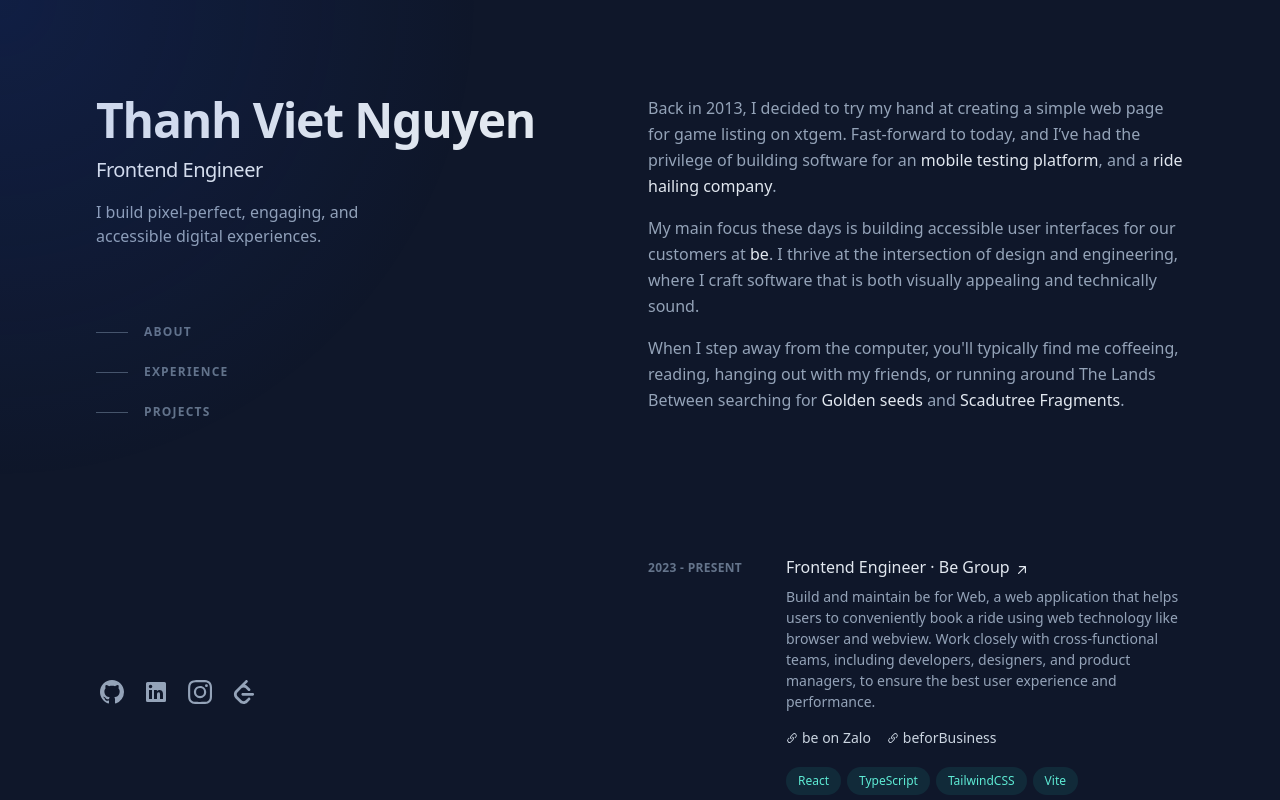
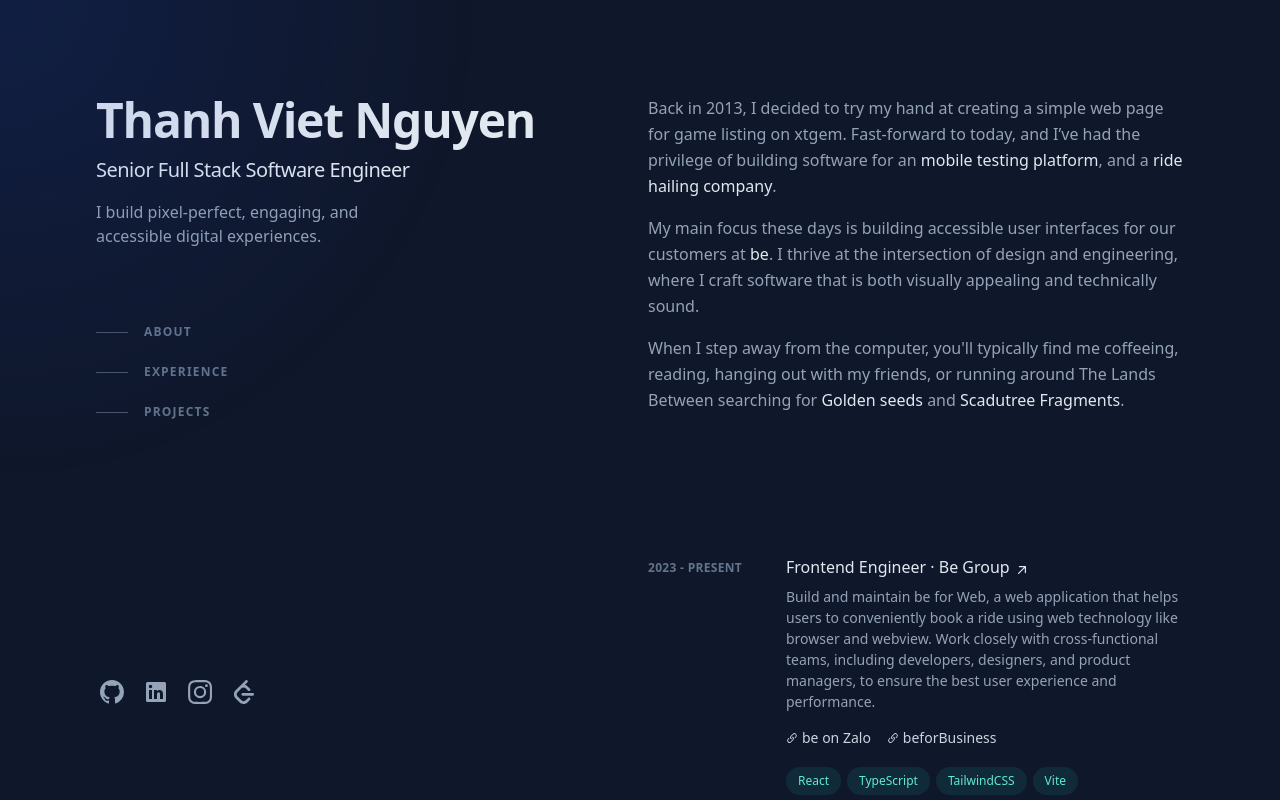
Before and after one commit to shivaluma/thanhvietnguyen.com, a Next.js app: page / in a window 1280 px wide. Shown: the top 800 px of the page. Built offline with nearby package versions, Linux system fonts and the light colour scheme.

Commit message:
chore: update title

```diff
--- a/src/config.ts
+++ b/src/config.ts
@@ -26,7 +26,7 @@
 
 export const siteConfigs: SiteConfig = {
   author: "Thanh Viet Nguyen",
-  role: "Frontend Engineer",
+  role: "Senior Full Stack Software Engineer",
   description:
     "I build pixel-perfect, engaging, and accessible digital experiences.",
 
```
